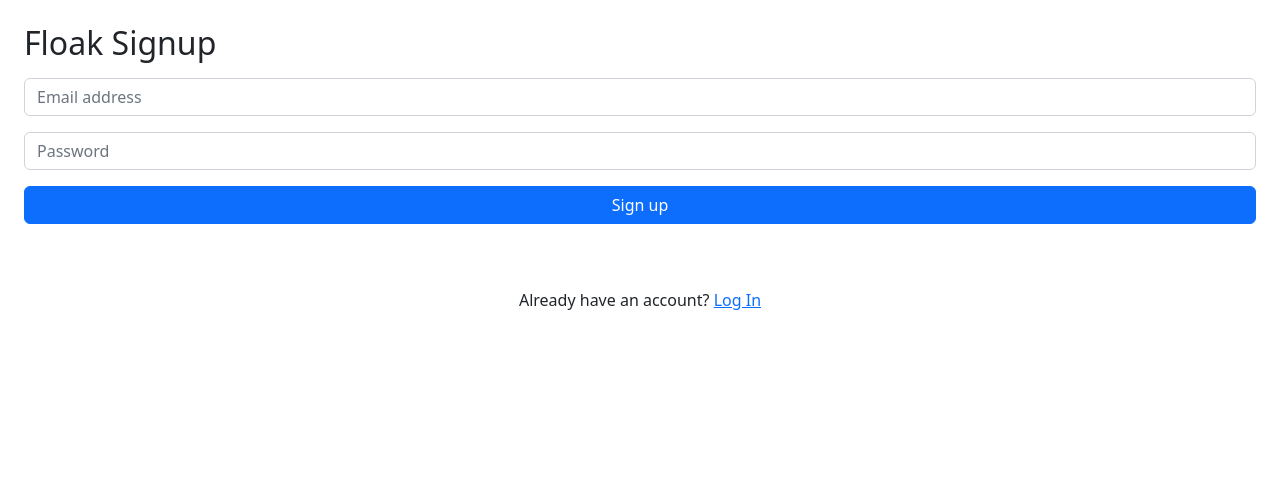
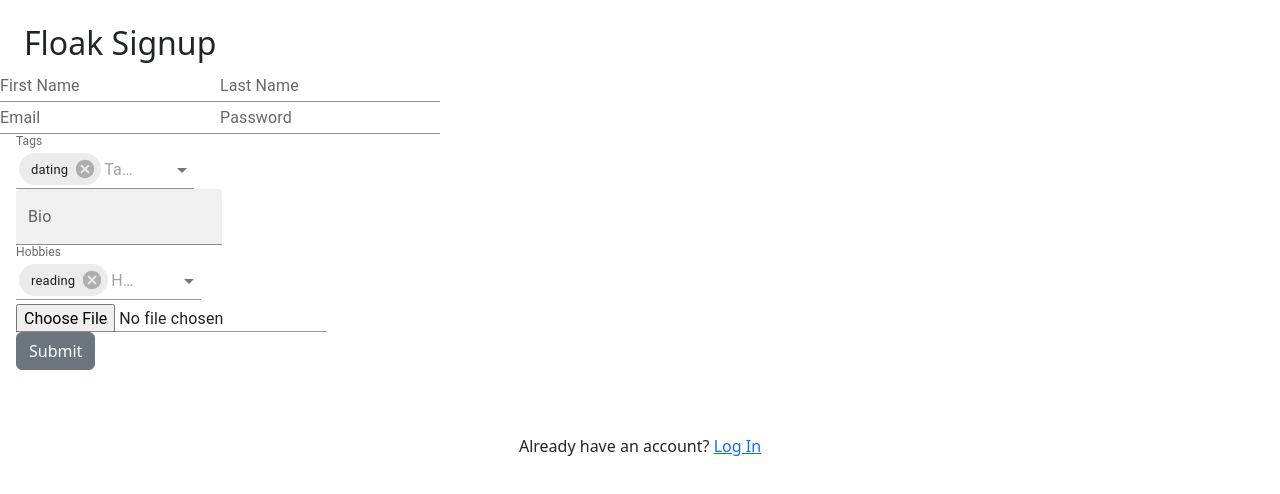
Before and after one commit to jasonpaulneu/hackharvard, a React (Create React App) app in the folder frontend/: page /signup in a window 1280 px wide. Shown: the top 494 px of the page. Built offline with nearby package versions, Linux system fonts and the light colour scheme; no server answers.

Commit message:
Add signup page

```diff
--- a/frontend/package.json
+++ b/frontend/package.json
@@ -3,6 +3,9 @@
   "version": "0.1.0",
   "private": true,
   "dependencies": {
+    "@emotion/react": "^11.10.4",
+    "@emotion/styled": "^11.10.4",
+    "@mui/material": "^5.10.9",
     "@testing-library/jest-dom": "^5.16.5",
     "@testing-library/react": "^13.4.0",
     "@testing-library/user-event": "^13.5.0",
--- a/frontend/src/components/Signup.js
+++ b/frontend/src/components/Signup.js
@@ -4,12 +4,27 @@ import { Form, Alert } from "react-bootstrap";
 import { Button } from "react-bootstrap";
 import { useUserAuth } from "../context/userAuthContext";
 
+import TextField from '@mui/material/TextField';
+import { FormControl, Input, InputLabel, FormHelperText, Grid, Autocomplete } from '@mui/material';
+
 const Signup = () => {
+  const [error, setError] = useState("");
+  const { signUp } = useUserAuth();
+
+  const [firstName, setFirstName] = useState("");
+  const [lastName, setLastName] = useState("");
   const [email, setEmail] = useState("");
-  const [error, setError] = useState("");
   const [password, setPassword] = useState("");
-  const { signUp } = useUserAuth();
+  const intentions = ['dating', 'networking', 'friendship'];
+  const hobbies = ['reading', 'hiking', 'cooking'];
+  const [bio, setBio] = useState("");
+  const handleBioChange = (event) => {
+    setBio(event.target.value);
+  };
+
+
   let navigate = useNavigate();
+
 
   const handleSubmit = async (e) => {
     e.preventDefault();
@@ -27,29 +42,67 @@ const Signup = () => {
       <div className="p-4 box">
         <h2 className="mb-3">Floak Signup</h2>
         {error && <Alert variant="danger">{error}</Alert>}
-        <Form onSubmit={handleSubmit}>
-          <Form.Group className="mb-3" controlId="formBasicEmail">
-            <Form.Control
-              type="email"
-              placeholder="Email address"
-              onChange={(e) => setEmail(e.target.value)}
-            />
-          </Form.Group>
-
-          <Form.Group className="mb-3" controlId="formBasicPassword">
-            <Form.Control
-              type="password"
-              placeholder="Password"
-              onChange={(e) => setPassword(e.target.value)}
-            />
-          </Form.Group>
-
-          <div className="d-grid gap-2">
-            <Button variant="primary" type="Submit">
-              Sign up
-            </Button>
-          </div>
-        </Form>
+        <Grid container spacing={1}>
+        <Grid container item spacing={3}>
+          <TextField id="standard-basic" label="First Name" variant="standard" onChange={(e) => setFirstName(e.target.value)} />
+          <TextField id="standard-basic" label="Last Name" variant="standard" onChange={(e) => setLastName(e.target.value)}  />
+        </Grid>
+        <Grid container item spacing={3}>
+          <TextField type="email" id="standard-basic" label="Email" variant="standard" onChange={(e) => setEmail(e.target.value)}/>
+          <TextField type="password" id="standard-basic" label="Password" variant="standard" onChange={(e) => setPassword(e.target.value)} />
+        </Grid>
+        <Grid container item spacing={1}>
+        <Autocomplete
+            multiple
+            id="tags-standard"
+            options={intentions}
+            getOptionLabel={(option) => option}
+            defaultValue={[intentions[0]]}
+            renderInput={(params) => (
+              <TextField
+                {...params}
+                variant="standard"
+                label="Tags"
+                placeholder="Tags"
+              />
+            )}
+          />
+        </Grid>
+        <Grid container item spacing={1}>
+          <TextField
+            id="filled-multiline-flexible"
+            label="Bio"
+            multiline
+            maxRows={4}
+            value={bio}
+            onChange={handleBioChange}
+            variant="filled"
+          />
+        </Grid>
+        <Grid container item spacing={1}>
+        <Autocomplete
+            multiple
+            id="hobbies-standard"
+            options={hobbies}
+            getOptionLabel={(option) => option}
+            defaultValue={[hobbies[0]]}
+            renderInput={(params) => (
+              <TextField
+                {...params}
+                variant="standard"
+                label="Hobbies"
+                placeholder="Hobbies"
+              />
+            )}
+          />
+        </Grid>
+        <Grid container item spacing={1}>
+          <Input type="file" />
+        </Grid>
+        <Grid container item spacing={1}>
+          <Button variant="secondary" type='submit' onClick={handleSubmit}>Submit</Button>
+        </Grid>
+        </Grid>
       </div>
       <div className="p-4 box mt-3 text-center">
         Already have an account? <Link to="/">Log In</Link>
```
Also changed, not shown: 1 other file (tests, documents, lock files or other folders).
